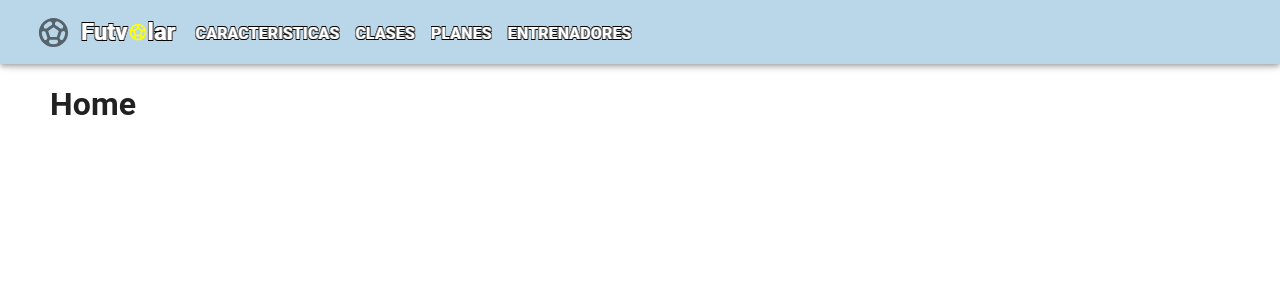
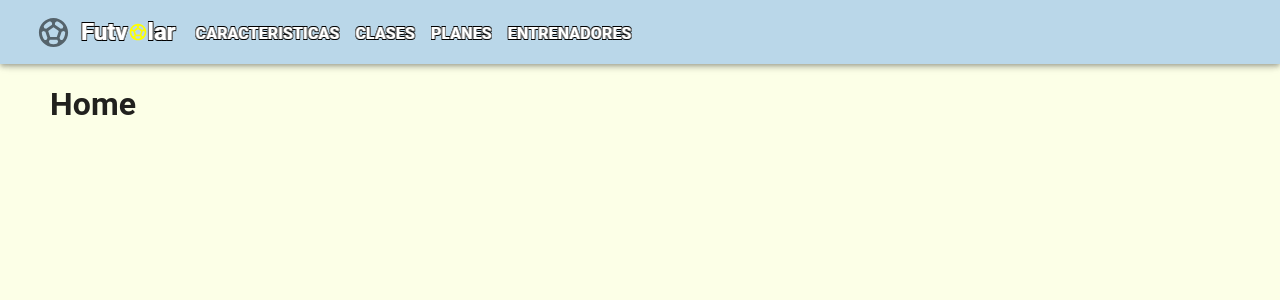
Before and after one commit to kkawakami391/Futvolar, a Next.js app: page / in a window 1280 px wide. Shown: the top 300 px of the page. Built offline with nearby package versions, Linux system fonts and the light colour scheme.

Commit message:
Addd background color and run format

```diff
--- a/src/app/components/MuiThemeProvider.tsx
+++ b/src/app/components/MuiThemeProvider.tsx
@@ -43,7 +43,7 @@ export default function MuiThemeProvider({ children }: Props) {
         contrastText: "#FFFFFF",
       },
       background: {
-        default: "white",
+        default: "#FCFFE7",
       },
     },
     components: {
--- a/src/app/components/Nav.tsx
+++ b/src/app/components/Nav.tsx
@@ -101,7 +101,7 @@ export default function Nav() {
                   {endChar}
                 </Typography>
               </Button>
-            )
+            ),
           )}
         </Box>
       </Toolbar>
```
